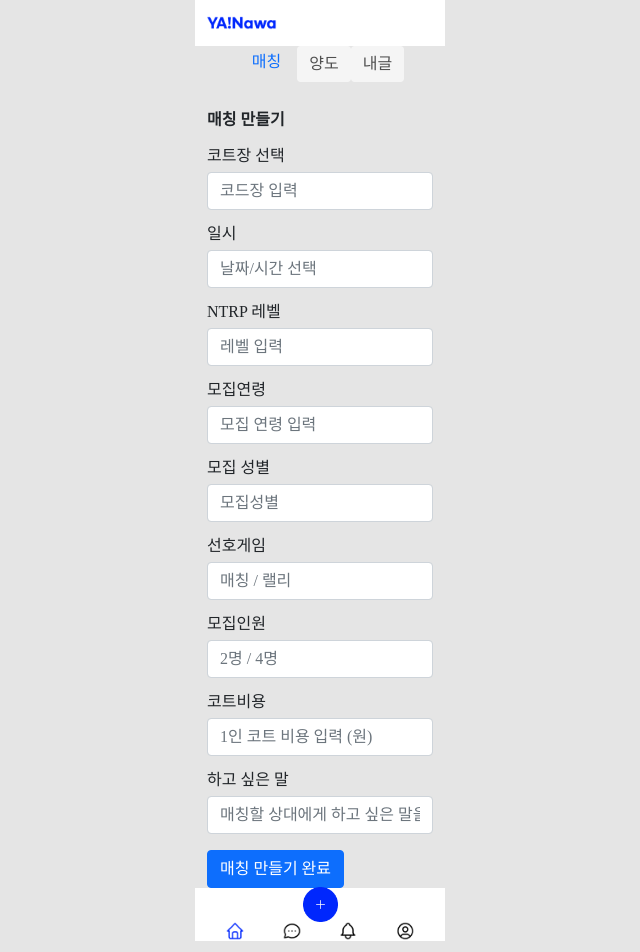
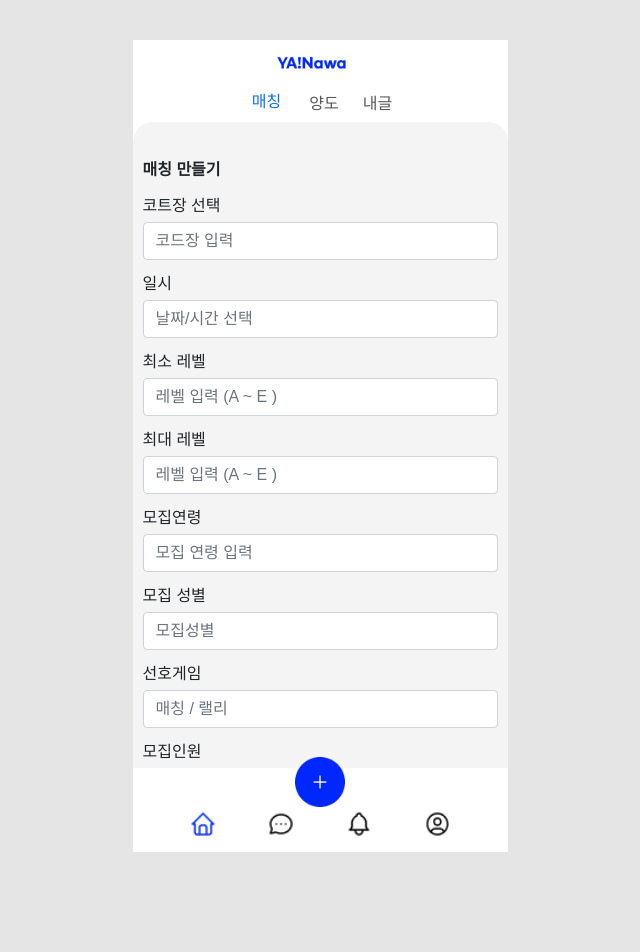
Before and after one commit to a-happy-dev-day/yanawa-mvp, a React (Create React App) app in the folder frontend/: page /saveForm in a window 1280 px wide. Shown: the whole page, without its empty margins (320-960 px from the left). After the commit the page ends 852 px from the top, so only its background shows below. Built offline with nearby package versions, Linux system fonts and the light colour scheme; a web font is replaced by a local one.

Commit message:
hotfix : 스타일 수정 및 매칭 등록 파트 수정

```diff
--- a/frontend/src/components/Footer.js
+++ b/frontend/src/components/Footer.js
@@ -1,49 +1,64 @@
-import React from 'react';
-import { Container, Nav, Navbar } from 'react-bootstrap';
-import { Link } from 'react-router-dom';
-import add from './add.png';
-import main from './main.png';
-import chat from './chat.png';
-import alarm from './alarm.png';
-import mypage from './mypage.png';
+import React from "react";
+import { Container, Nav, Navbar } from "react-bootstrap";
+import { Link } from "react-router-dom";
+import add from "./add.png";
+import main from "./main.png";
+import chat from "./chat.png";
+import alarm from "./alarm.png";
+import mypage from "./mypage.png";
 
 const Footer = () => {
   return (
     <>
-      <Navbar bg="white">
+      <Navbar
+        style={{
+          width: "100%",
+          height: "30px",
+          position: "relative",
+          zIndex: 2,
+        }}
+        bg="white"
+      >
         <Container
           className="justify-content-center"
           style={{
-            position: 'relative',
+            position: "relative",
             zIndex: 2,
-            height: '20px',
+            height: "20px",
           }}
         >
           <Link to="/saveForm" className="nav-link">
             <img
               src={add}
-              width="35"
-              height="35"
+              width="50"
+              height="50"
               className="d-inline-block"
               alt="new match button"
             />
           </Link>
         </Container>
       </Navbar>
-      <Navbar bg="white">
+      <Navbar
+        style={{
+          width: "100%",
+          height: "70px",
+          position: "relative",
+        }}
+        bg="white"
+      >
         <Container
           className="justify-content-around"
           style={{
-            position: 'relative',
+            position: "relative",
             zIndex: 1,
-            height: '1px',
+            height: "1px",
           }}
         >
-          <Link to="/" className="nav-link">
+          <Link to="/main" className="nav-link">
             <img
               src={main}
-              width="20"
-              height="20"
+              width="28"
+              height="28"
               className="d-inline-block"
               alt="main button"
             />
@@ -51,8 +66,8 @@ const Footer = () => {
           <Link to="/chatting" className="nav-link">
             <img
               src={chat}
-              width="20"
-              height="20"
+              width="28"
+              height="28"
               className="d-inline-block"
               alt="chat button"
             />
@@ -60,8 +75,8 @@ const Footer = () => {
           <Link to="/alarm" className="nav-link">
             <img
               src={alarm}
-              width="20"
-              height="20"
+              width="28"
+              height="28"
               className="d-inline-block"
               alt="alarm button"
             />
@@ -69,8 +84,8 @@ const Footer = () => {
           <Link to="/myPage" className="nav-link">
             <img
               src={mypage}
-              width="20"
-              height="20"
+              width="28"
+              height="28"
               className="d-inline-block"
               alt="mypage button"
             />
--- a/frontend/src/components/Header.js
+++ b/frontend/src/components/Header.js
@@ -1,4 +1,4 @@
-import React from 'react';
+import React from "react";
 import {
   Button,
   Container,
@@ -6,16 +6,18 @@ import {
   Navbar,
   OverlayTrigger,
   Tooltip,
-} from 'react-bootstrap';
-import { Link } from 'react-router-dom';
-import yanawa from './yanawa.png';
+} from "react-bootstrap";
+import { Link } from "react-router-dom";
+import yanawa from "./yanawa.png";
+import styled from "styled-components";
 
 const Header = () => {
   return (
     <>
+      <HeaderBox>
         <Navbar bg="white">
           <Container>
-          <Link to="/" className="navbar-brand">
+            <Link to="/main" className="navbar-brand">
               <img
                 src={yanawa}
                 width="70"
@@ -29,7 +31,7 @@ const Header = () => {
 
         <Nav className="justify-content-center" activeKey="/">
           <Nav.Item>
-          <Link to="/" className="nav-link ">
+            <Link to="/main" className="nav-link ">
               매칭
             </Link>
           </Nav.Item>
@@ -42,10 +44,10 @@ const Header = () => {
                 <Button
                   disabled
                   style={{
-                  backgroundColor: 'white',
-                  border: 'white',
-                  color: 'black',
-                  pointerEvents: 'none',
+                    backgroundColor: "white",
+                    border: "white",
+                    color: "black",
+                    pointerEvents: "none",
                   }}
                 >
                   양도
@@ -60,10 +62,10 @@ const Header = () => {
               <Button
                 disabled
                 style={{
-                backgroundColor: 'white',
-                border: 'white',
-                color: 'black',
-                pointerEvents: 'none',
+                  backgroundColor: "white",
+                  border: "white",
+                  color: "black",
+                  pointerEvents: "none",
                 }}
               >
                 내글
@@ -71,8 +73,19 @@ const Header = () => {
             </span>
           </OverlayTrigger>
         </Nav>
+      </HeaderBox>
     </>
   );
 };
 
 export default Header;
+
+const HeaderBox = styled.div`
+  font-family: "Noto Sans KR", sans-serif;
+  display: flex;
+  flex-direction: column;
+  align-items: center;
+  box-sizing: border-box;
+  position: relative;
+  background-color: #fff;
+`;
--- a/frontend/src/components/Layout.js
+++ b/frontend/src/components/Layout.js
@@ -3,17 +3,40 @@ import { Container } from "react-bootstrap";
 import { Outlet } from "react-router-dom";
 import Footer from "./Footer";
 import Header from "./Header";
+import styled from "styled-components";
 
 const Layout = () => {
   return (
     <div>
-      <Header></Header>
-      <Container>
-        <Outlet />
-      </Container>
-      <Footer></Footer>
+      <Wrapper>
+        <Header></Header>
+        {/* <Container> */}
+        <ContentsBox>
+          <Outlet />
+        </ContentsBox>
+        {/* </Container> */}
+        <Footer></Footer>
+      </Wrapper>
     </div>
   );
 };
 
 export default Layout;
+
+const Wrapper = styled.div`
+  font-family: "Noto Sans KR", sans-serif;
+  display: flex;
+  flex-direction: column;
+  align-items: center;
+  box-sizing: border-box;
+  position: relative;
+  background-color: #fff;
+  width: 375px;
+  height: 812px;
+  margin-top: 40px;
+  padding: 0 20px 0;
+`;
+
+const ContentsBox = styled.div`
+  overflow: auto;
+`;
--- a/frontend/src/pages/match/Main.js
+++ b/frontend/src/pages/match/Main.js
@@ -1,5 +1,6 @@
-import React, { useEffect, useState } from 'react';
-import MatchItem from '../../components/MatchItem';
+import React, { useEffect, useState } from "react";
+import MatchItem from "../../components/MatchItem";
+import styled from "styled-components";
 
 const Main = () => {
   const [matches, setMatches] = useState([]);
@@ -8,7 +9,7 @@ const Main = () => {
     //   백엔드랑 맞출 부분 : 기본 GET 방식 , 비동기로
     // CORS policy 발생한다면 !! match관련 Controller 부분에서 @CrossOrigin 추가.. (외부에서 오는 Javascipt 요청 허용해줘야함)
     // http://localhost:14122/match
-    fetch('http://3.34.47.146:14122/api/matching')
+    fetch("http://3.34.47.146:14122/api/matching")
       .then((res) => res.json())
       .then((res) => {
         console.log(res);
@@ -19,28 +20,33 @@ const Main = () => {
   return (
     <div
       style={{
-        border: '1px solid lightgray',
-        borderRadius: '20px',
-        marginBottom: '20px',
-        padding: '10px 10px 10px 10px',
-        backgroundColor: '#F4F4F4',
+        width: "375px",
+        height: "190%",
+        borderRadius: "20px",
+        marginBottom: "20px",
+        padding: "10px 10px 10px 10px",
+        backgroundColor: "#F4F4F4",
       }}
     >
       <h6
         style={{
-          fontWeight: 'bold',
-          marginTop: '30px',
-          marginBottom: '20px',
+          fontWeight: "bold",
+          marginTop: "30px",
+          marginBottom: "20px",
         }}
       >
         나와 맞는 매칭
       </h6>
-      {/* DB-> 백엔드 에서 가져온 매칭 데이터들 뿌려줄 부분 */}
-      {matches.map((mh) => (
-        <MatchItem key={mh.id} mhg={mh} />
-      ))}
+      <ContentsBox>
+        {/* DB-> 백엔드 에서 가져온 매칭 데이터들 뿌려줄 부분 */}
+        {matches.map((mh) => (
+          <MatchItem key={mh.id} mhg={mh} />
+        ))}
+      </ContentsBox>
     </div>
   );
 };
 
 export default Main;
+
+const ContentsBox = styled.div``;
--- a/frontend/src/pages/match/SaveForm.js
+++ b/frontend/src/pages/match/SaveForm.js
@@ -1,18 +1,37 @@
-import React, { useState } from 'react';
-import { Button, Form } from 'react-bootstrap';
+import React, { useState } from "react";
+import { Button, Form } from "react-bootstrap";
 
 const SaveForm = (props) => {
   const [match, setMatch] = useState({
-    place: '',
-    date: '',
-    level: '',
-    age: '',
-    sex: '',
-    pref: '',
-    personel: '',
-    cost: '',
-    saying: '',
+    matchingId: "",
+    age: "",
+    content: "",
+    matchingDate: "",
+    maximumLevel: "",
+    minimumLevel: "",
+    numberOfMember: "",
+    recruitmentAnnual: "",
+    rentalCost: "",
+    sex: "",
+    teamGame: "",
+    tennisCourtName: "",
+    userId: "",
   });
+
+  // {
+  //   "userId": 1,
+  //   "tennisCourtName": "구로테니스",
+  //   "matchingDate": "2022-05-07T20:30",
+  //   "numberOfMember": 2,
+  //   "age": "OVERFIFTIES",
+  //   "minimumLevel": "A",
+  //   "maximumLevel": "B",
+  //   "content": "content",
+  //   "recruitmentAnnual": 1,
+  //   "teamGame": "RELLY",
+  //   "rentalCost": 10000,
+  //   "sex": "WOMEN"
+  // }
 
   const changeValue = (e) => {
     setMatch({
@@ -22,44 +41,58 @@ const SaveForm = (props) => {
   };
 
   const submitMatch = (e) => {
+    console.log("값 체킹 f : " + match.matchingDate); // 값 체킹
+    console.log("값 체킹 f : " + match.matchingDate); // 값 체킹
     e.preventDefault();
-    fetch('http://localhost:8080/match', {
-      method: 'POST',
+
+    fetch("http://3.34.47.146:14122/api/matching", {
+      method: "POST",
       headers: {
-        'Content-Type': 'application/json; charset=utf-8',
+        "Content-Type": "application/json; charset=utf-8",
       },
       body: JSON.stringify(match),
     })
       .then((res) =>
         //   res.JSON()
         {
+          console.log("값 체킹123" + match); // 값 체킹
           if (res.status === 201) {
-            // console.log(res); // 값 체킹
+            console.log("값 체킹" + res); // 값 체킹
             return res.JSON();
           } else {
             return null;
           }
-        },
+        }
       )
       .then((res) => {
         // 백엔드 서버 실행 후 넘기는 값 테스트 해 볼 부분
-        console.log(res);
+        console.log("테스트 af" + res);
         if (res !== null) {
           // 일단 등록 성공 후 매칭리스트(메인)페이지로 가도록 .. 현재 기획안 상태에서는 완성 상세 페이지로 가게 되어있는데.. 이 부분은 구현현황에 따라 변경
-          props.history.push('/');
+          props.history.push("/main");
         } else {
-          alert('오류로 인해 매칭 등록이 안되었습니다.');
+          props.history.push("/main");
+          // alert("오류로 인해 매칭 등록이 안되었습니다.");
         }
       });
   };
 
   return (
-    <div>
+    <div
+      style={{
+        width: "375px",
+        height: "141%",
+        borderRadius: "20px",
+        marginBottom: "20px",
+        padding: "10px 10px 10px 10px",
+        backgroundColor: "#F4F4F4",
+      }}
+    >
       <h6
         style={{
-          fontWeight: 'bold',
-          marginTop: '30px',
-          marginBottom: '20px',
+          fontWeight: "bold",
+          marginTop: "30px",
+          marginBottom: "20px",
         }}
       >
         매칭 만들기
@@ -71,7 +104,7 @@ const SaveForm = (props) => {
             type="text"
             placeholder="코드장 입력"
             onChange={changeValue}
-            name="place"
+            name="tennisCourtName"
           />
           <Form.Text className="text-muted"></Form.Text>
         </Form.Group>
@@ -81,17 +114,27 @@ const SaveForm = (props) => {
             type="text"
             placeholder="날짜/시간 선택"
             onChange={changeValue}
-            name="date"
+            name="matchingDate"
           />
           <Form.Text className="text-muted"></Form.Text>
         </Form.Group>
         <Form.Group className="mb-3" controlId="formBasicEmail">
-          <Form.Label>NTRP 레벨</Form.Label>
+          <Form.Label>최소 레벨</Form.Label>
           <Form.Control
             type="text"
-            placeholder="레벨 입력"
+            placeholder="레벨 입력 (A ~ E )"
             onChange={changeValue}
-            name="level"
+            name="minimumLevel"
+          />
+          <Form.Text className="text-muted"></Form.Text>
+        </Form.Group>
+        <Form.Group className="mb-3" controlId="formBasicEmail">
+          <Form.Label>최대 레벨</Form.Label>
+          <Form.Control
+            type="text"
+            placeholder="레벨 입력 (A ~ E )"
+            onChange={changeValue}
+            name="maximumLevel"
           />
           <Form.Text className="text-muted"></Form.Text>
         </Form.Group>
@@ -121,7 +164,7 @@ const SaveForm = (props) => {
             type="text"
             placeholder="매칭 / 랠리"
             onChange={changeValue}
-            name="pref"
+            name="teamGame"
           />
           <Form.Text className="text-muted"></Form.Text>
         </Form.Group>
@@ -131,7 +174,7 @@ const SaveForm = (props) => {
             type="text"
             placeholder="2명 / 4명"
             onChange={changeValue}
-            name="personel"
+            name="numberOfMember"
           />
           <Form.Text className="text-muted"></Form.Text>
         </Form.Group>
@@ -141,7 +184,7 @@ const SaveForm = (props) => {
             type="text"
             placeholder="1인 코트 비용 입력 (원)"
             onChange={changeValue}
-            name="cost"
+            name="rentalCost"
           />
           <Form.Text className="text-muted"></Form.Text>
         </Form.Group>
@@ -151,7 +194,7 @@ const SaveForm = (props) => {
             type="text"
             placeholder="매칭할 상대에게 하고 싶은 말을 적어주세요."
             onChange={changeValue}
-            name="saying"
+            name="content"
           />
           <Form.Text className="text-muted"></Form.Text>
         </Form.Group>
@@ -159,9 +202,11 @@ const SaveForm = (props) => {
         <Button
           variant="primary"
           type="submit"
-          style={{
-            alignItems: 'end',
-          }}
+          style={
+            {
+              // width: "40px",
+            }
+          }
         >
           매칭 만들기 완료
         </Button>
```
Also changed, not shown: frontend/src/components/MatchItem.js (+25 -20 lines), frontend/src/pages/chat/Chatting.js (+20 -3 lines), frontend/src/pages/match/Detail.js (+50 -31 lines). Lines whose indentation alone changed are shown as unchanged.
